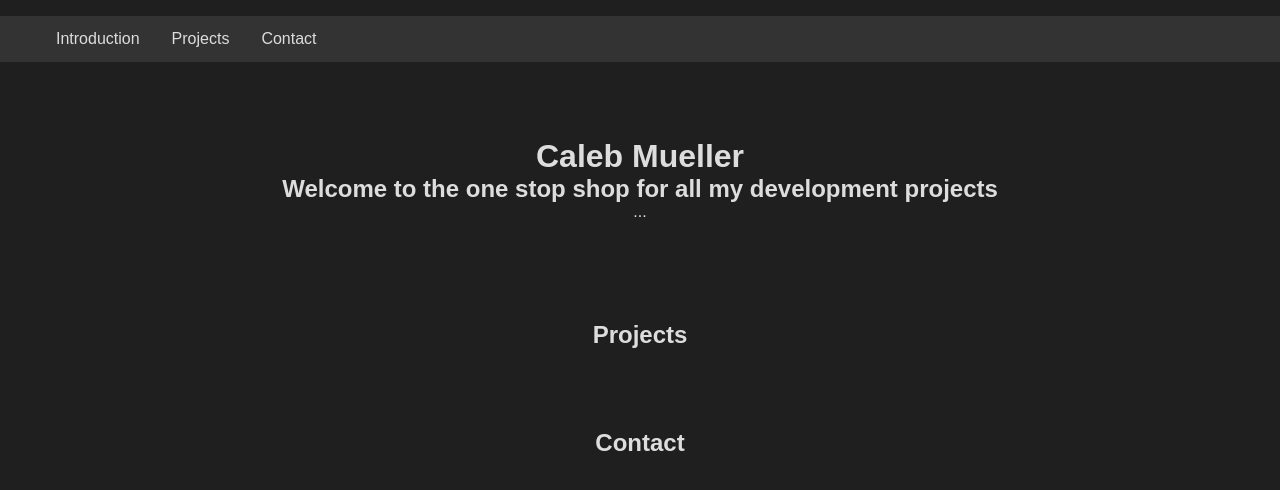
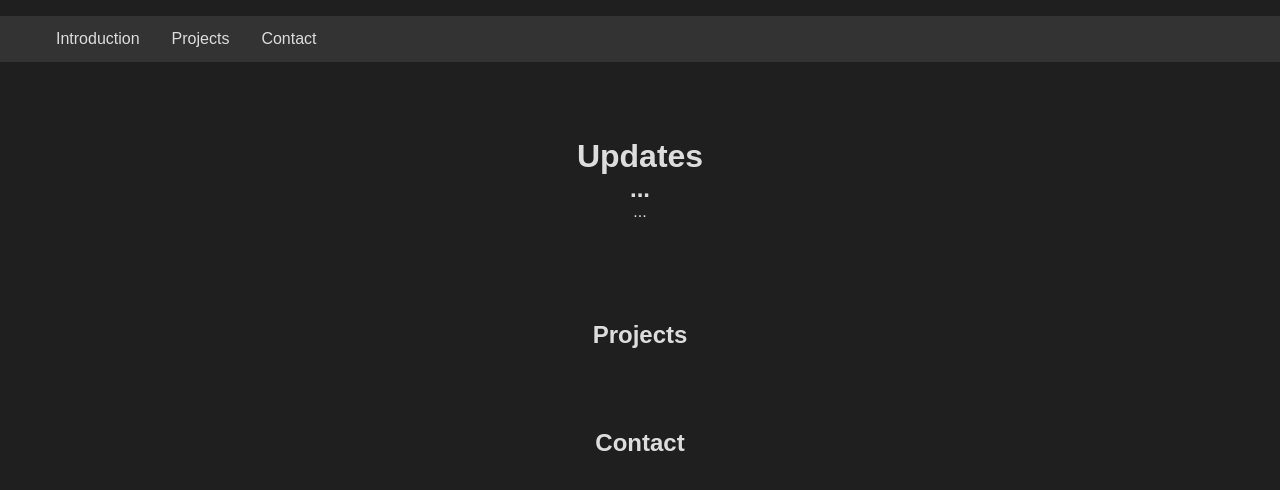
Before and after one commit to Caleb-Mueller/Caleb-Mueller.github.io, a plain HTML site: page index.html in a window 1280 px wide. Drawn offline with Linux system fonts and the light colour scheme.

Commit message:
Update index.html

```diff
--- a/index.html
+++ b/index.html
@@ -17,8 +17,8 @@
     </nav>
     <div class="top">
         <div class="introduction">
-            <h1>Caleb Mueller</h1>
-            <h2>Welcome to the one stop shop for all my development projects</h2>
+            <h1>Updates</h1>
+            <h2>...</h2>
             <p>...</p>
         </div>
     </div>
```
